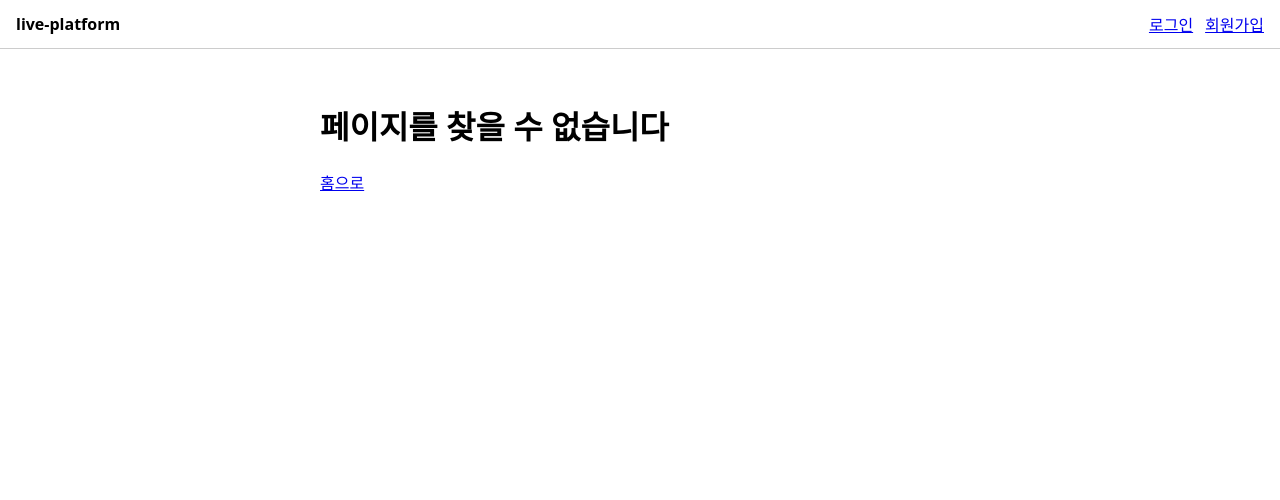
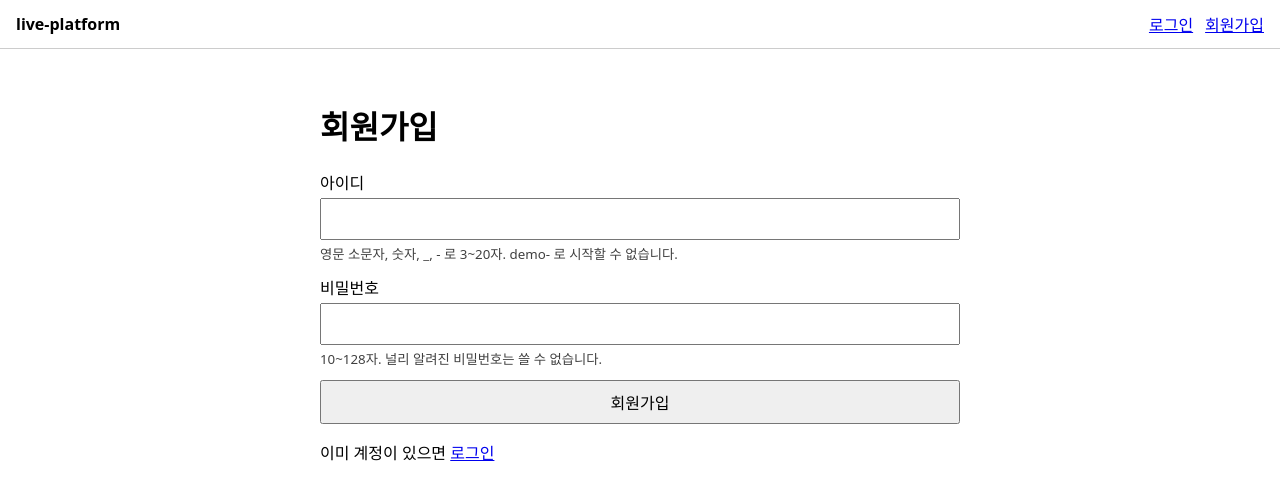
Before and after one commit to leejk0924/live-platform, a React (Vite) app in the folder web/: page /signup in a window 1280 px wide. Shown: the top 500 px of the page. Built offline with nearby package versions, Linux system fonts and the light colour scheme; no server answers.

Commit message:
feat: 회원가입 화면을 추가한다
서버 규칙(아이디 3~20자 [a-z0-9_-], demo- 금지, 비밀번호 10~128자)을 입력 힌트로 보이되 최종 판단과 메시지는 서버 응답을 따른다.

Refs #5

```diff
--- a/web/src/main.tsx
+++ b/web/src/main.tsx
@@ -6,6 +6,7 @@ import { AuthProvider } from './auth/AuthProvider.tsx'
 import Layout from './Layout.tsx'
 import Home from './pages/Home.tsx'
 import Login from './pages/Login.tsx'
+import Signup from './pages/Signup.tsx'
 import NotFound from './pages/NotFound.tsx'
 
 const router = createBrowserRouter([
@@ -14,6 +15,7 @@ const router = createBrowserRouter([
     children: [
       { index: true, element: <Home /> },
       { path: 'login', element: <Login /> },
+      { path: 'signup', element: <Signup /> },
       { path: '*', element: <NotFound /> },
     ],
   },
--- /dev/null
+++ b/web/src/pages/Signup.tsx
@@ -0,0 +1,28 @@
+import { Link, Navigate } from 'react-router'
+import { authApi } from '../api/auth.ts'
+import { useAuth } from '../auth/context.ts'
+import CredentialsForm from '../auth/CredentialsForm.tsx'
+import { useSignIn } from '../auth/useSignIn.ts'
+
+export default function Signup() {
+  const { auth } = useAuth()
+  const { pending, error, run } = useSignIn()
+
+  // A successful signup signs the user in, and this redirect takes them home.
+  if (auth.status === 'signedIn') return <Navigate to="/" replace />
+
+  return (
+    <>
+      <h1>회원가입</h1>
+      <CredentialsForm
+        mode="signup"
+        pending={pending}
+        error={error}
+        onSubmit={(credentials) => run(() => authApi.signup(credentials))}
+      />
+      <p>
+        이미 계정이 있으면 <Link to="/login">로그인</Link>
+      </p>
+    </>
+  )
+}
```
